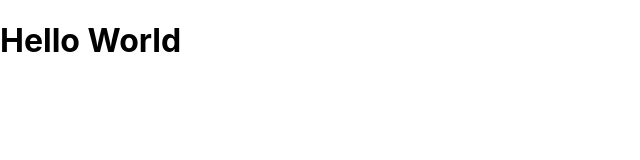
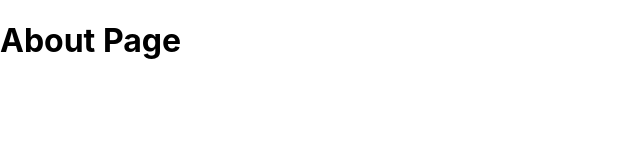
Before and after one commit to jeremy-aubrey/portfolio-website-react, a React (Create React App) app: page / in a window 1280 px wide. Shown: the top 160 px of the page, without its empty margins (0-640 px from the left). Built offline with nearby package versions, Linux system fonts and the light colour scheme.

Commit message:
added routes for about, projects, tools, and redirects

```diff
--- a/src/App.js
+++ b/src/App.js
@@ -1,8 +1,22 @@
+import { Route, Routes, Navigate } from "react-router-dom";
 
-import './App.css';
+import AboutPage from "./pages/About";
+import ProjectsPage from "./pages/Projects";
+import ToolsPage from "./pages/Tools";
 
-const App = () =>  {
-  return <h1>Hello World</h1>
-}
+import "./App.css";
+
+const App = () => {
+  return (
+    <main>
+      <Routes>
+        <Route path="/" element={<AboutPage />}></Route>
+        <Route path="/projects" element={<ProjectsPage />}></Route>
+        <Route path="/tools" element={<ToolsPage />}></Route>
+        <Route path="*" element={<Navigate replace to="/" />} />
+      </Routes>
+    </main>
+  );
+};
 
 export default App;
```
